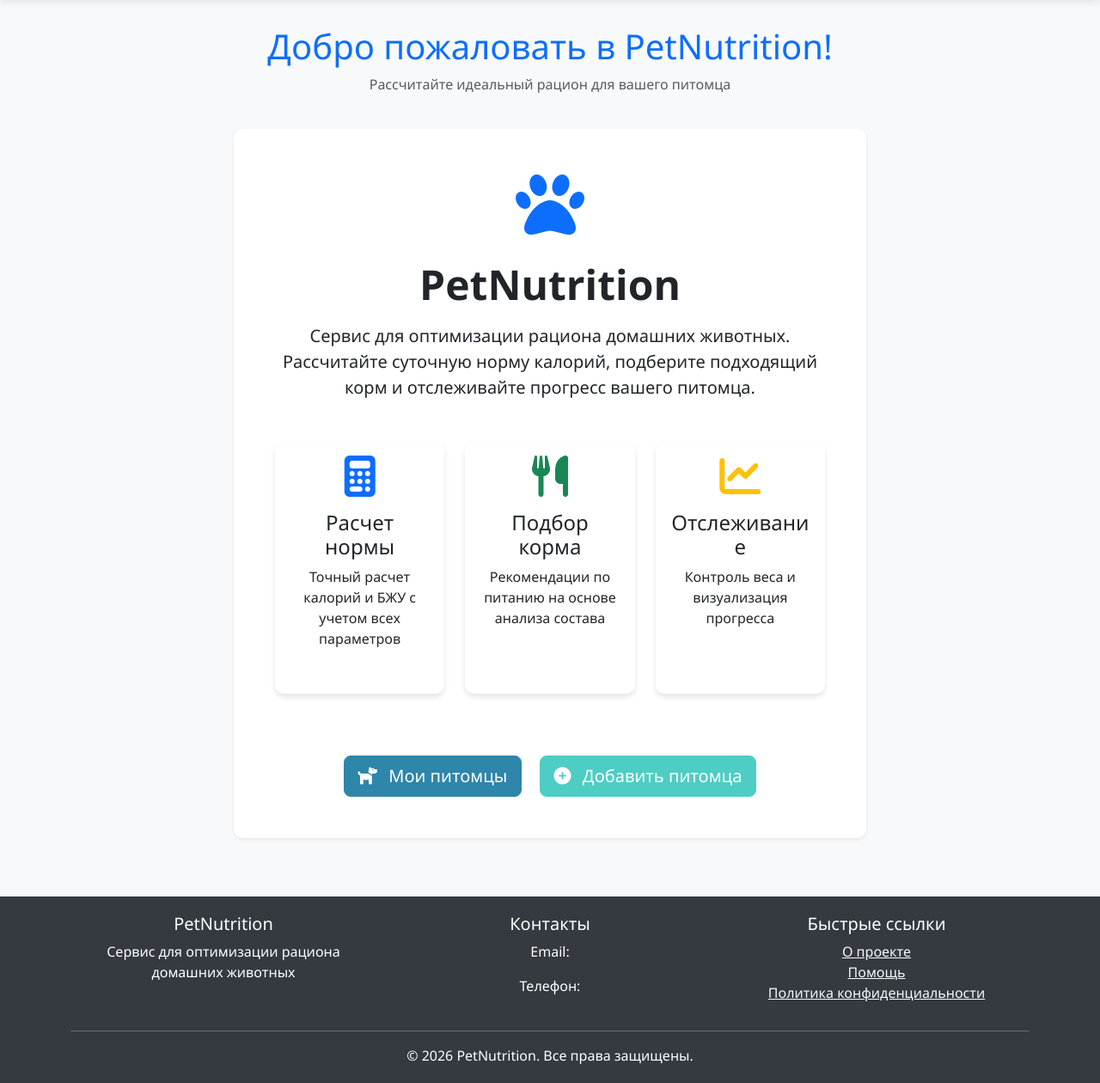
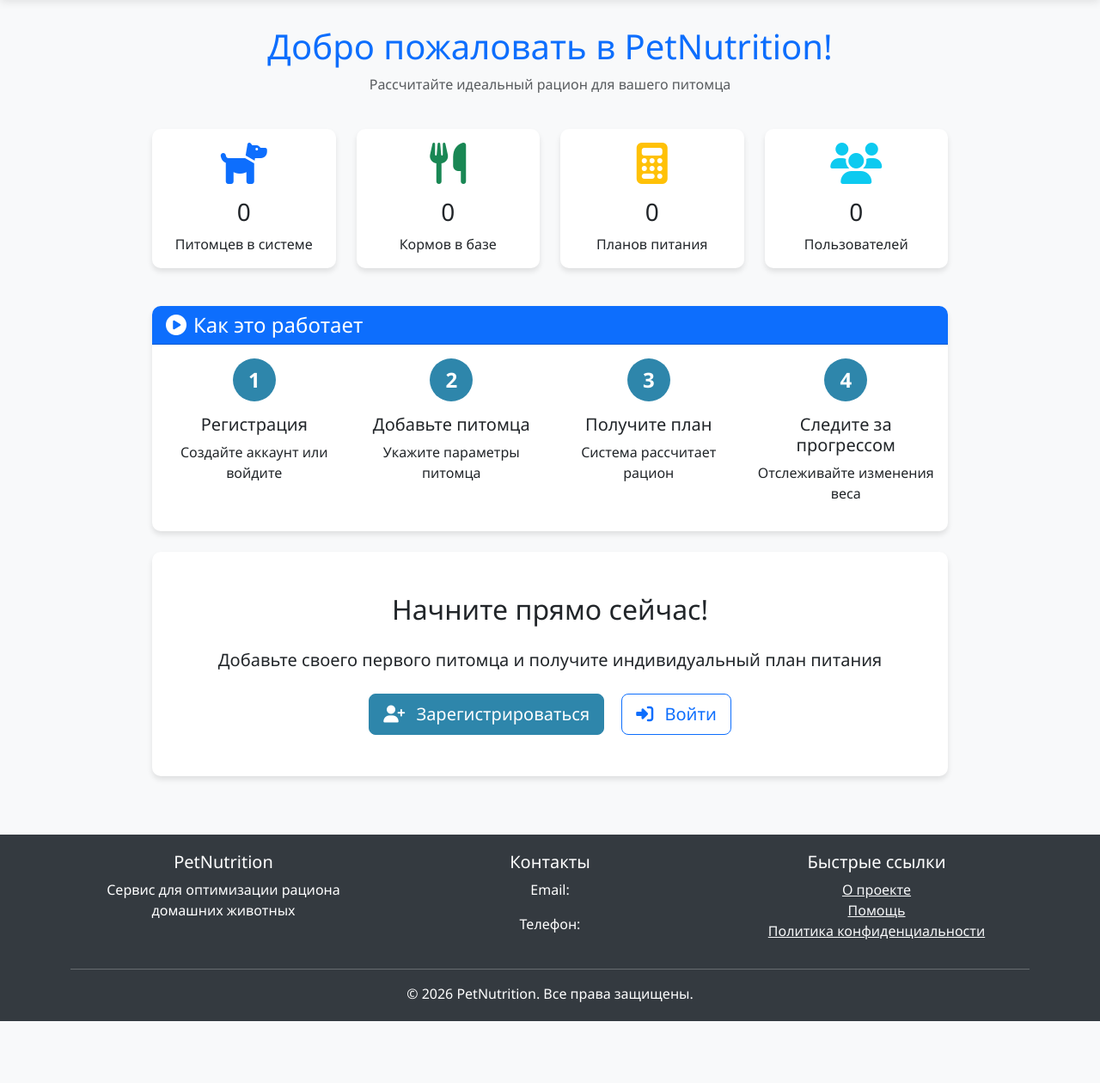
Before and after one commit to Svetlana12344/PetNutrition, a Django app: template templates/home.html in a window 1280 px wide. Shown: the part 76-1336 px from the top of the page at 86% size. After the commit the page ends 1264 px from the top, so only its background shows below. Run offline with Django 5.2, Linux system fonts and the light colour scheme; the template is opened without the code that fills it, so the values that code supplies are empty.

Commit message:
corrected files have been added

```diff
--- a/pets/urls.py
+++ b/pets/urls.py
@@ -19,4 +19,5 @@ urlpatterns = [
     path('', views.pet_list, name='pet_list'),
     path('add/', views.add_pet, name='add_pet'),
     path('<int:pet_id>/', views.pet_detail, name='pet_detail'),
+    path('<int:pet_id>/diet-plan/', views.diet_plan_view, name='diet_plan'),
 ]
--- a/templates/home.html
+++ b/templates/home.html
@@ -7,59 +7,121 @@
 
 {% block content %}
 <div class="row">
-    <div class="col-lg-8 mx-auto text-center">
-        <div class="card border-0 shadow-sm">
-            <div class="card-body p-5">
-                <i class="fas fa-paw fa-5x text-primary mb-4"></i>
-                <h1 class="display-5 fw-bold mb-3">PetNutrition</h1>
-                <p class="lead mb-4">
-                    Сервис для оптимизации рациона домашних животных.
-                    Рассчитайте суточную норму калорий, подберите подходящий корм
-                    и отслеживайте прогресс вашего питомца.
-                </p>
-
-                <div class="row mt-5">
-                    <div class="col-md-4 mb-4">
-                        <div class="card h-100 border-primary">
-                            <div class="card-body text-center">
-                                <i class="fas fa-calculator fa-3x text-primary mb-3"></i>
-                                <h4>Расчет нормы</h4>
-                                <p>Точный расчет калорий и БЖУ с учетом всех параметров</p>
+    <div class="col-lg-10 mx-auto">
+        <!-- Статистика -->
+        <div class="row mb-4">
+            <div class="col-md-3">
+                <div class="card text-center">
+                    <div class="card-body">
+                        <i class="fas fa-dog fa-3x text-primary mb-3"></i>
+                        <h3>{{ pets_count|default:"0" }}</h3>
+                        <p class="mb-0">Питомцев в системе</p>
                     </div>
                 </div>
             </div>
-
-                    <div class="col-md-4 mb-4">
-                        <div class="card h-100 border-success">
-                            <div class="card-body text-center">
+            <div class="col-md-3">
+                <div class="card text-center">
+                    <div class="card-body">
                         <i class="fas fa-utensils fa-3x text-success mb-3"></i>
-                                <h4>Подбор корма</h4>
-                                <p>Рекомендации по питанию на основе анализа состава</p>
+                        <h3>{{ foods_count|default:"0" }}</h3>
+                        <p class="mb-0">Кормов в базе</p>
                     </div>
                 </div>
             </div>
-
-                    <div class="col-md-4 mb-4">
-                        <div class="card h-100 border-warning">
-                            <div class="card-body text-center">
-                                <i class="fas fa-chart-line fa-3x text-warning mb-3"></i>
-                                <h4>Отслеживание</h4>
-                                <p>Контроль веса и визуализация прогресса</p>
+            <div class="col-md-3">
+                <div class="card text-center">
+                    <div class="card-body">
+                        <i class="fas fa-calculator fa-3x text-warning mb-3"></i>
+                        <h3>{{ plans_count|default:"0" }}</h3>
+                        <p class="mb-0">Планов питания</p>
+                    </div>
+                </div>
+            </div>
+            <div class="col-md-3">
+                <div class="card text-center">
+                    <div class="card-body">
+                        <i class="fas fa-users fa-3x text-info mb-3"></i>
+                        <h3>{{ users_count|default:"0" }}</h3>
+                        <p class="mb-0">Пользователей</p>
                     </div>
                 </div>
             </div>
         </div>
 
-                <div class="mt-5">
-                    <a href="{% url 'pet_list' %}" class="btn btn-primary btn-lg me-3">
-                        <i class="fas fa-dog me-2"></i> Мои питомцы
-                    </a>
-                    <a href="{% url 'add_pet' %}" class="btn btn-success btn-lg">
-                        <i class="fas fa-plus-circle me-2"></i> Добавить питомца
-                    </a>
+        <!-- Как это работает -->
+        <div class="card mb-4">
+            <div class="card-header bg-primary text-white">
+                <h4 class="mb-0"><i class="fas fa-play-circle me-2"></i>Как это работает</h4>
+            </div>
+            <div class="card-body">
+                <div class="row text-center">
+                    <div class="col-md-3">
+                        <div class="step-number">1</div>
+                        <h5>Регистрация</h5>
+                        <p>Создайте аккаунт или войдите</p>
+                    </div>
+                    <div class="col-md-3">
+                        <div class="step-number">2</div>
+                        <h5>Добавьте питомца</h5>
+                        <p>Укажите параметры питомца</p>
+                    </div>
+                    <div class="col-md-3">
+                        <div class="step-number">3</div>
+                        <h5>Получите план</h5>
+                        <p>Система рассчитает рацион</p>
+                    </div>
+                    <div class="col-md-3">
+                        <div class="step-number">4</div>
+                        <h5>Следите за прогрессом</h5>
+                        <p>Отслеживайте изменения веса</p>
                     </div>
                 </div>
             </div>
         </div>
+
+        <!-- Призыв к действию -->
+        <div class="card">
+            <div class="card-body text-center py-5">
+                <h2 class="mb-4">Начните прямо сейчас!</h2>
+                <p class="lead mb-4">
+                    Добавьте своего первого питомца и получите индивидуальный план питания
+                </p>
+
+                {% if user.is_authenticated %}
+                <div class="mt-4">
+                    <a href="{% url 'add_pet' %}" class="btn btn-primary btn-lg me-3">
+                        <i class="fas fa-plus-circle me-2"></i> Добавить питомца
+                    </a>
+                    <a href="{% url 'pet_list' %}" class="btn btn-outline-primary btn-lg">
+                        <i class="fas fa-dog me-2"></i> Мои питомцы
+                    </a>
                 </div>
+                {% else %}
+                <div class="mt-4">
+                    <a href="{% url 'register' %}" class="btn btn-primary btn-lg me-3">
+                        <i class="fas fa-user-plus me-2"></i> Зарегистрироваться
+                    </a>
+                    <a href="{% url 'login' %}" class="btn btn-outline-primary btn-lg">
+                        <i class="fas fa-sign-in-alt me-2"></i> Войти
+                    </a>
+                </div>
+                {% endif %}
+            </div>
+        </div>
+    </div>
+</div>
+
+<style>
+.step-number {
+    width: 50px;
+    height: 50px;
+    line-height: 50px;
+    border-radius: 50%;
+    background: #2E86AB;
+    color: white;
+    font-size: 24px;
+    font-weight: bold;
+    margin: 0 auto 15px;
+}
+</style>
 {% endblock %}
```
Also changed, not shown: create_foods.py (added, +76 -0 lines), petnutrition/urls.py (+10 -10 lines), pets/templates/pets/diet_plan.html (added, +190 -0 lines), pets/views.py (+87 -38 lines). Lines whose indentation alone changed are shown as unchanged.
